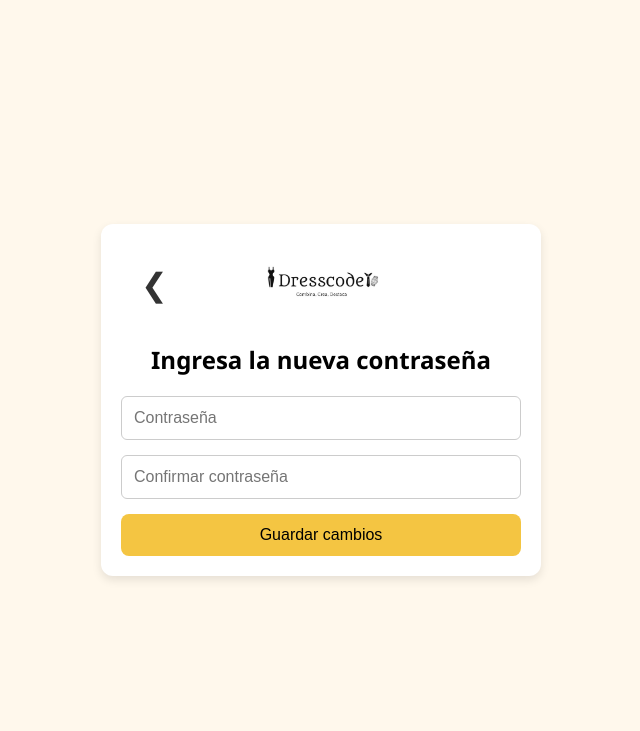
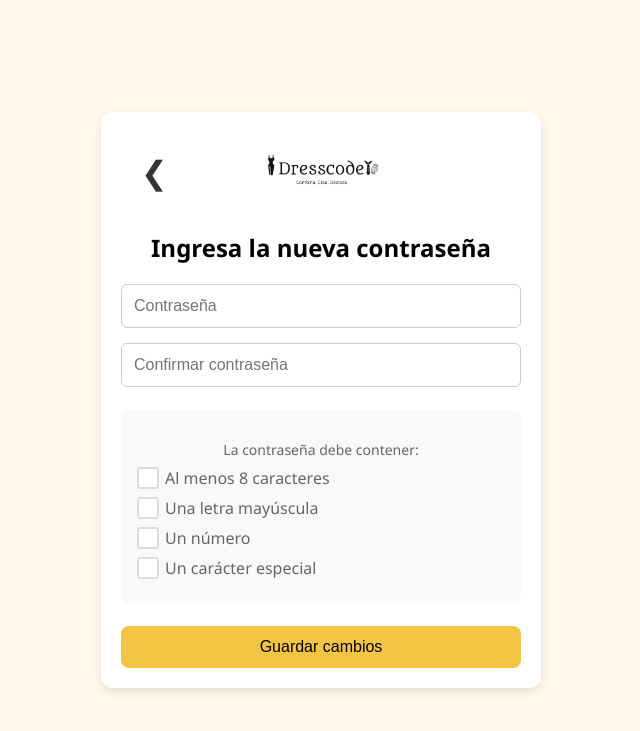
Before and after one commit to davcamshow/DressCode, a Django app: page /newPassword/ in a window 1280 px wide. Shown: the top 731 px of the page, without its empty margins (319-959 px from the left). Run offline with Django 5.2, Linux system fonts and the light colour scheme.

Commit message:
Back end de la recuperación de contraseña

```diff
--- a/DressCode/DressCode/settings.py
+++ b/DressCode/DressCode/settings.py
@@ -55,7 +55,7 @@ DATABASES = {
         'ENGINE': 'django.db.backends.postgresql',
         'NAME':'dresscode',
         'USER':'postgres',
-        'PASSWORD':'Ghbase21',
+        'PASSWORD':'postgres123',
         'HOST':'localhost',
         'PORT':'5432',
     }
--- a/DressCode/mydresscode/static/css/newPassword.css
+++ b/DressCode/mydresscode/static/css/newPassword.css
@@ -43,7 +43,7 @@ header {
   height: auto;
 }
 
-h2{
+h2 {
   margin-bottom: 20px;
   font-size: 1.5rem;
 }
@@ -77,7 +77,72 @@ input[type="password"] {
   background-color: #e6b800;
 }
 
-/* --- Responsive --- */
+/* Requisitos de contraseña */
+.password-requirements {
+  background-color: #f8f9fa;
+  padding: 16px;
+  border-radius: 8px;
+  margin: 8px 0;
+}
+
+.requirement-text {
+  font-size: 14px;
+  color: #666;
+  margin-bottom: 8px;
+  font-weight: 500;
+}
+
+.requirements-list {
+  list-style: none;
+  padding-left: 0;
+  margin: 0;
+}
+
+.requirement {
+  font-size: 1rem;
+  color: #666;
+  margin-bottom: 8px;
+  padding-left: 28px;
+  position: relative;
+  display: flex;
+  align-items: center;
+  transition: color 0.3s ease;
+}
+
+.check-icon {
+  position: absolute;
+  left: 0;
+  width: 18px;
+  height: 18px;
+  border: 2px solid #ddd;
+  border-radius: 3px;
+  background-color: white;
+  transition: all 0.3s ease;
+}
+
+.requirement.valid {
+  color: #27ae60;
+  font-weight: 600;
+}
+
+.requirement.valid .check-icon {
+  background-color: #27ae60;
+  border-color: #27ae60;
+}
+
+.requirement.valid .check-icon::after {
+  content: '';
+  position: absolute;
+  left: 5px;
+  top: 2px;
+  width: 4px;
+  height: 8px;
+  border: solid white;
+  border-width: 0 2px 2px 0;
+  transform: rotate(45deg);
+}
+
+/* Responsive */
 @media (max-width: 480px) {
   .pantalla-nueva {
     padding: 16px;
--- /dev/null
+++ b/DressCode/mydresscode/static/js/newPassword.js
@@ -0,0 +1,13 @@
+const passwordInput = document.getElementById('password');
+const reqLength = document.getElementById('req-length');
+const reqUppercase = document.getElementById('req-uppercase');
+const reqNumber = document.getElementById('req-number');
+const reqSpecial = document.getElementById('req-special');
+
+passwordInput.addEventListener('input', function() {
+    const password = this.value;
+    reqLength.classList.toggle('valid', password.length >= 8);
+    reqUppercase.classList.toggle('valid', /[A-Z]/.test(password));
+    reqNumber.classList.toggle('valid', /[0-9]/.test(password));
+    reqSpecial.classList.toggle('valid', /[!@#$%^&*()_+\-=\[\]{};':"\\|,.<>\/?]/.test(password));
+});
--- a/DressCode/mydresscode/templates/login.html
+++ b/DressCode/mydresscode/templates/login.html
@@ -32,7 +32,7 @@
         <p style="color:red; text-align:center;">{{ error }}</p>
       {% endif %}
 
-      <a href="{% url 'newPassword' %}" class="olvide">¿Olvidaste tu contraseña?</a>
+      <a href="{% url 'recovery' %}" class="olvide">¿Olvidaste tu contraseña?</a>
     </form>
   </section>
 </body>
--- a/DressCode/mydresscode/templates/newPassword.html
+++ b/DressCode/mydresscode/templates/newPassword.html
@@ -1,29 +1,44 @@
 {% load static %}
 <!DOCTYPE html>
 <html lang="es">
-
 <head>
   <meta charset="UTF-8">
   <meta name="viewport" content="width=device-width, initial-scale=1.0">
   <title>Establecer nueva contraseña</title>
   <link rel="stylesheet" href="{% static 'css/newPassword.css' %}">
 </head>
-
 <body>
   <section class="pantalla-nueva">
-
     <header>
       <a href="{% url 'home' %}" class="back-btn">❮</a>
       <img src="{% static 'img/logo.jpg' %}" alt="Logo Dresscode" class="logo-small">
     </header>
 
     <h2>Ingresa la nueva contraseña</h2>
-    <form class="form-nueva" method="post">
+
+    {% if error %}
+      <p style="color:red; font-weight:bold;">{{ error }}</p>
+    {% endif %}
+
+    <form class="form-nueva" id="newPasswordForm" method="post">
       {% csrf_token %}
-      <input type="password" placeholder="Contraseña" required>
-      <input type="password" placeholder="Confirmar contraseña" required>
+      <input type="password" id="password" name="password" placeholder="Contraseña" required>
+      <input type="password" id="confirm-password" name="confirm-password" placeholder="Confirmar contraseña" required>
+
+      <div class="password-requirements">
+        <p class="requirement-text">La contraseña debe contener:</p>
+        <ul class="requirements-list">
+          <li class="requirement" id="req-length"><span class="check-icon"></span>Al menos 8 caracteres</li>
+          <li class="requirement" id="req-uppercase"><span class="check-icon"></span>Una letra mayúscula</li>
+          <li class="requirement" id="req-number"><span class="check-icon"></span>Un número</li>
+          <li class="requirement" id="req-special"><span class="check-icon"></span>Un carácter especial</li>
+        </ul>
+      </div>
+
       <button type="submit" class="btn-amarillo">Guardar cambios</button>
     </form>
   </section>
+
+  <script src="{% static 'js/newPassword.js' %}"></script>
 </body>
 </html>
--- a/DressCode/mydresscode/templates/welcome.html
+++ b/DressCode/mydresscode/templates/welcome.html
@@ -20,7 +20,6 @@
     <div class="botones">
       <a href="{% url 'login' %}" class="btn btn-naranja">Iniciar sesión</a>
       <a href="{% url 'register' %}" class="btn btn-rojo">¿Eres nuevo? Crea tu cuenta</a>
-      <a href="{% url 'recovery' %}" class="recuperar">Recuperar cuenta</a>
     </div>
   </section>
 </body>
--- a/DressCode/mydresscode/views.py
+++ b/DressCode/mydresscode/views.py
@@ -84,3 +84,43 @@ def logout_view(request):
     logout(request)
 
     return redirect('login') # Redirige a la URL con el nombre 'login'
+
+def recovery_view(request):
+    if request.method == 'POST':
+        correo = request.POST.get('email')
+
+        # Verifica si existe en la base de datos
+        usuario = Usuario.objects.filter(email=correo).first()
+        if usuario:
+            # Guardamos el correo en la sesión
+            request.session['recovery_email'] = correo
+            return redirect('newPassword')
+        else:
+            return render(request, 'recovery.html', {'error': 'Este correo no está registrado.'})
+
+    return render(request, 'recovery.html')
+
+
+def newPassword_view(request):
+    correo = request.session.get('recovery_email')  # Obtenemos correo de la sesión
+    error = None  # Variable para enviar errores al template
+
+    if request.method == 'POST':
+        password = request.POST.get('password')
+        confirm_password = request.POST.get('confirm-password')
+
+        # Validación
+        if password != confirm_password:
+            error = 'Las contraseñas no coinciden.'
+        elif len(password) < 8 or not any(c.isupper() for c in password) or not any(c.isdigit() for c in password) or not any(not c.isalnum() for c in password):
+            error = 'La contraseña no cumple los requisitos.'
+        else:
+            # Actualizar contraseña
+            usuario = Usuario.objects.filter(email=correo).first()
+            if usuario:
+                usuario.contrasena = password
+                usuario.save()
+                del request.session['recovery_email']  # Limpiamos sesión
+                return redirect('home')  # Redirige a welcome
+
+    return render(request, 'newPassword.html', {'error': error})
```
Also changed, not shown: DressCode/mydresscode/templates/recovery.html (+8 -2 lines), 1 other file.
